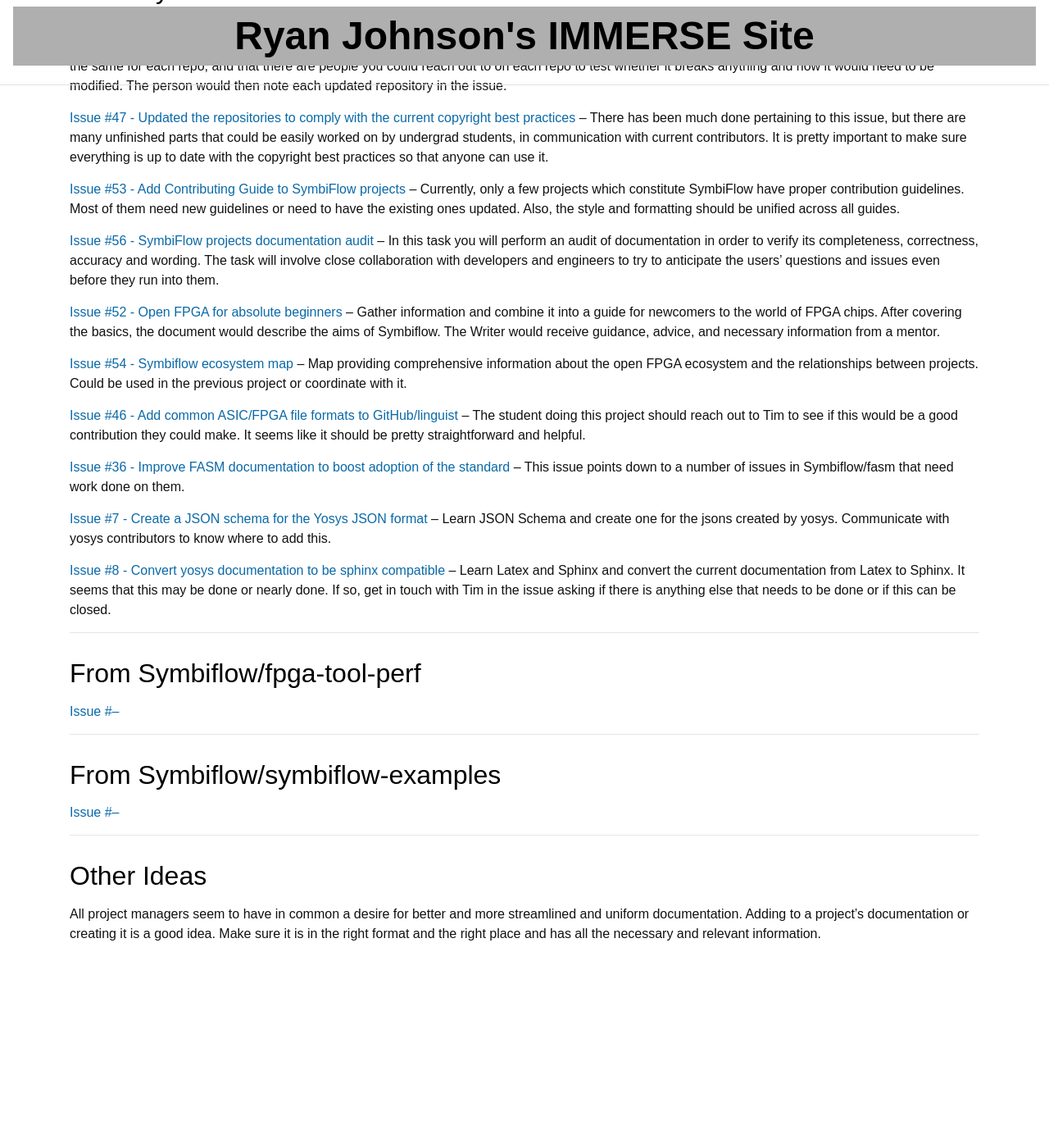
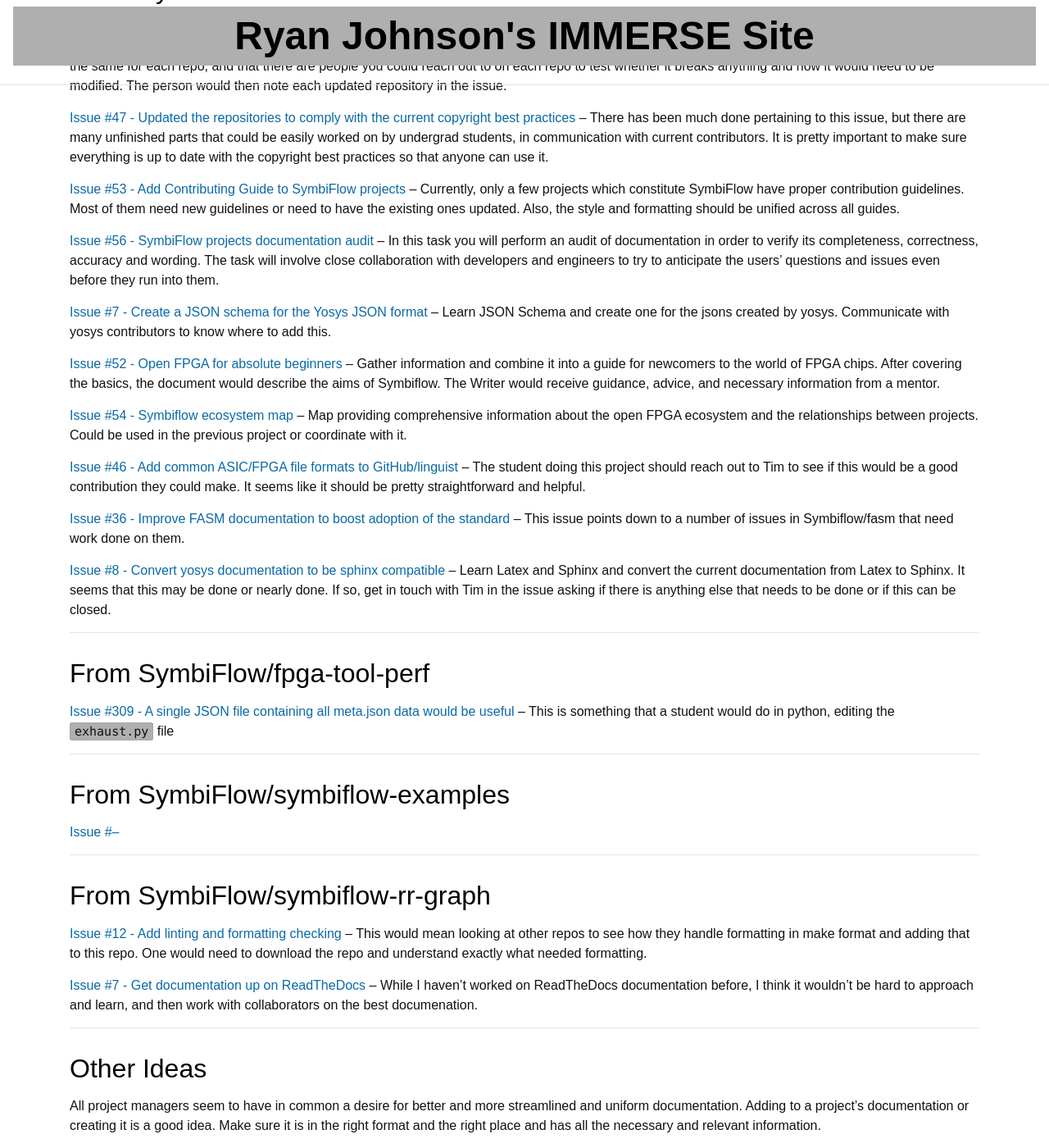
Before and after one commit to ryancj14/ryancj14, a Jekyll site: the page built from _pages/ideas.md, in a window 1280 px wide and 1400 px high, scrolled down 250 px. Shown: the whole window at 82% size. Built offline with Jekyll 4.4.1, drawn with Linux system fonts in a browser that asks for light colours; before the commit the page ends 1416 px from its top, so only the background shows below that; some of the changed text lies outside the part shown.

Commit message:
Adding more Ideas
Signed-off-by: Ryan Johnson <ryancj14@gmail.com>

```diff
--- a/_pages/ideas.md
+++ b/_pages/ideas.md
@@ -5,7 +5,7 @@ title: Symbiflow Project Ideas
 
 ---
 
-## From Symbiflow/ideas
+## From SymbiFlow/ideas
 
 [Issue #50 - Add an .editorconfig file to all SymbiFlow repositories](https://github.com/SymbiFlow/ideas/issues/50) -- This seems like a really good first project. It basically entails forking the repository, making a branch, addding a `.editorconfig` file, and making a pull request... for each symbiflow repository. I imagine that the .editorconfig file would be the same for each repo, and that there are people you could reach out to on each repo to test whether it breaks anything and how it would need to be modified. The person would then note each updated repository in the issue.
 
@@ -15,6 +15,8 @@ title: Symbiflow Project Ideas
 
 [Issue #56 - SymbiFlow projects documentation audit](https://github.com/SymbiFlow/ideas/issues/56) -- In this task you will perform an audit of documentation in order to verify its completeness, correctness, accuracy and wording. The task will involve close collaboration with developers and engineers to try to anticipate the users’ questions and issues even before they run into them.
 
+[Issue #7 - Create a JSON schema for the Yosys JSON format](https://github.com/SymbiFlow/ideas/issues/7) -- Learn JSON Schema and create one for the jsons created by yosys. Communicate with yosys contributors to know where to add this.
+
 [Issue #52 - Open FPGA for absolute beginners](https://github.com/SymbiFlow/ideas/issues/52) -- Gather information and combine it into a guide for newcomers to the world of FPGA chips. After covering the basics, the document would describe the aims of Symbiflow. The Writer would receive guidance, advice, and necessary information from a mentor.
 
 [Issue #54 - Symbiflow ecosystem map](https://github.com/SymbiFlow/ideas/issues/54) -- Map providing comprehensive information about the open FPGA ecosystem and the relationships between projects. Could be used in the previous project or coordinate with it.
@@ -23,21 +25,27 @@ title: Symbiflow Project Ideas
 
 [Issue #36 - Improve FASM documentation to boost adoption of the standard](https://github.com/SymbiFlow/ideas/issues/36) -- This issue points down to a number of issues in Symbiflow/fasm that need work done on them.
 
-[Issue #7 - Create a JSON schema for the Yosys JSON format](https://github.com/SymbiFlow/ideas/issues/7) -- Learn JSON Schema and create one for the jsons created by yosys. Communicate with yosys contributors to know where to add this.
-
 [Issue #8 - Convert yosys documentation to be sphinx compatible](https://github.com/SymbiFlow/ideas/issues/8) -- Learn Latex and Sphinx and convert the current documentation from Latex to Sphinx. It seems that this may be done or nearly done. If so, get in touch with Tim in the issue asking if there is anything else that needs to be done or if this can be closed.
 
 ---
 
-## From Symbiflow/fpga-tool-perf
+## From SymbiFlow/fpga-tool-perf
 
-[Issue #--](https://github.com/SymbiFlow/fpga-tool-perf/issues/--)
+[Issue #309 - A single JSON file containing all meta.json data would be useful](https://github.com/SymbiFlow/fpga-tool-perf/issues/309) -- This is something that a student would do in python, editing the `exhaust.py` file
 
 ---
 
-## From Symbiflow/symbiflow-examples
+## From SymbiFlow/symbiflow-examples
 
 [Issue #--](https://github.com/SymbiFlow/symbiflow-examples/issues/--)
+
+---
+
+## From SymbiFlow/symbiflow-rr-graph
+
+[Issue #12 - Add linting and formatting checking](https://github.com/SymbiFlow/symbiflow-rr-graph/issues/12) -- This would mean looking at other repos to see how they handle formatting in make format and adding that to this repo. One would need to download the repo and understand exactly what needed formatting.
+
+[Issue #7 - Get documentation up on ReadTheDocs](https://github.com/SymbiFlow/symbiflow-rr-graph/issues/7) -- While I haven't worked on ReadTheDocs documentation before, I think it wouldn't be hard to approach and learn, and then work with collaborators on the best documenation.
 
 ---
 
```
